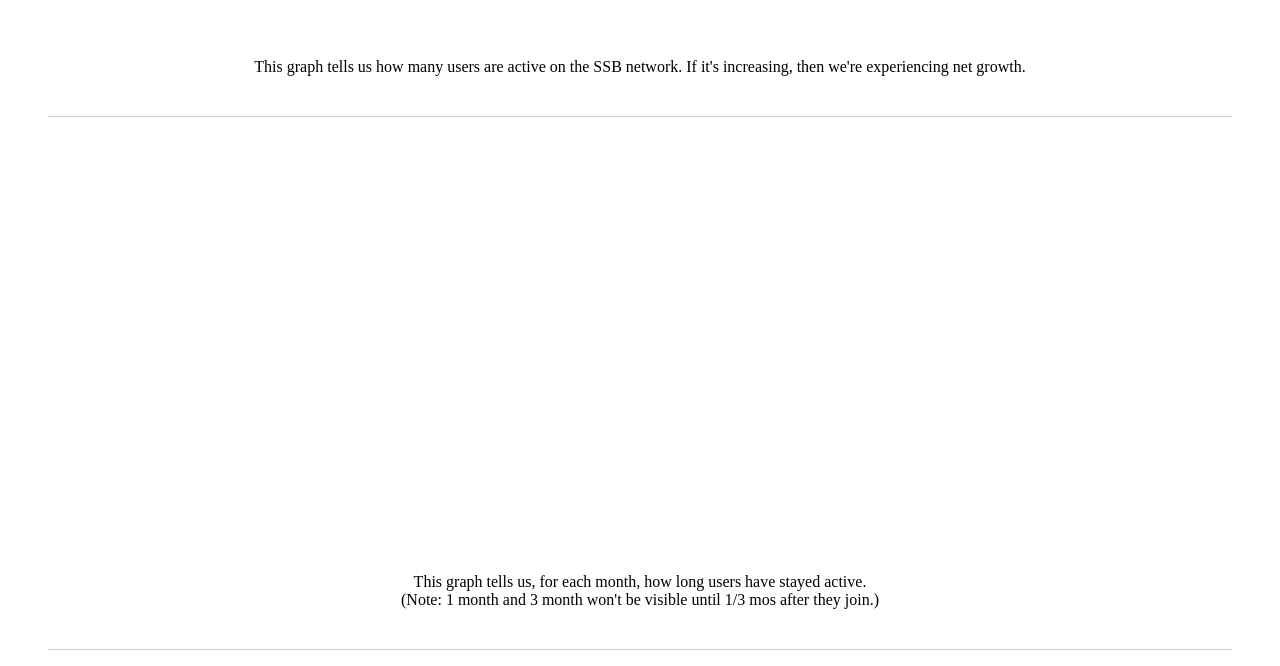
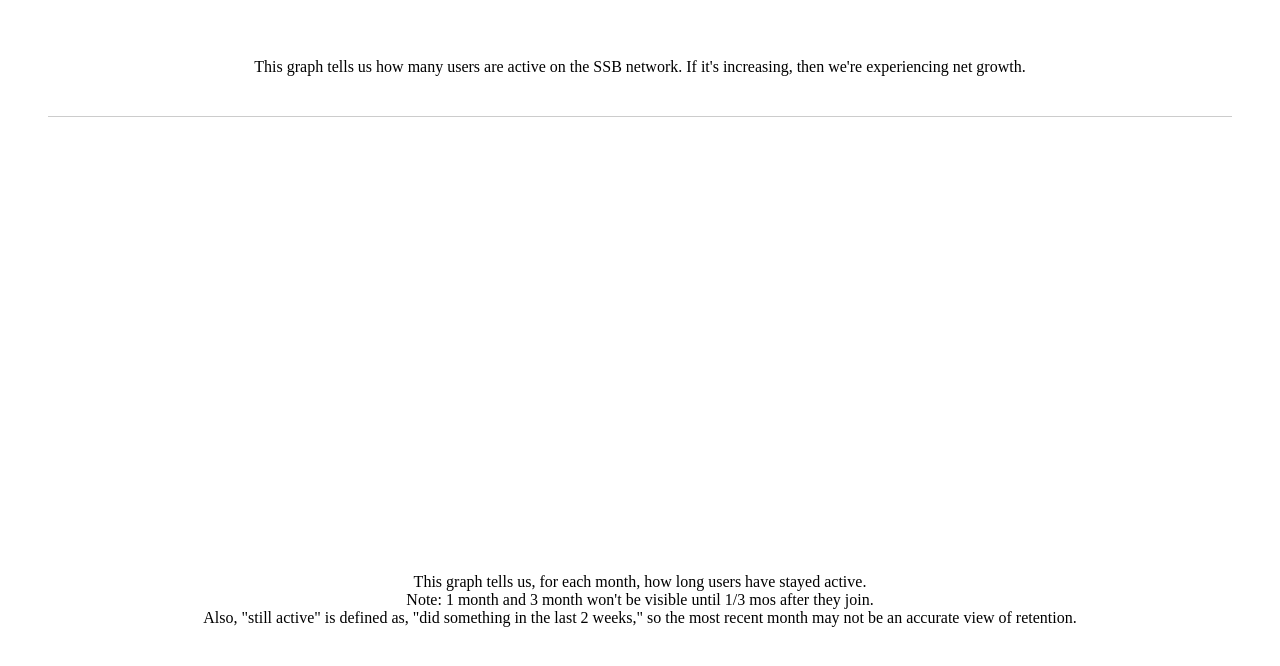
Before and after one commit to ssbc/ssb-usage-stats, a website: page index.html in a window 1280 px wide. Shown: the part 266-932 px from the top of the page. Drawn offline with Linux system fonts and the light colour scheme; no server answers.

Commit message:
more user retention description

```diff
--- a/index.html
+++ b/index.html
@@ -130,7 +130,11 @@ p {
   <p>This graph tells us how many users are active on the SSB network. If it's increasing, then we're experiencing net growth.</p>
   <hr>
   <div id="retention" style="height: 400px; width: 100%;"></div>
-  <p>This graph tells us, for each month, how long users have stayed active.<br>(Note: 1 month and 3 month won't be visible until 1/3 mos after they join.)</p>
+  <p>
+    This graph tells us, for each month, how long users have stayed active.<br>
+    Note: 1 month and 3 month won't be visible until 1/3 mos after they join.<br>
+    Also, "still active" is defined as, "did something in the last 2 weeks," so the most recent month may not be an accurate view of retention.
+  </p>
   <hr>
 </body>
 </html>
```
